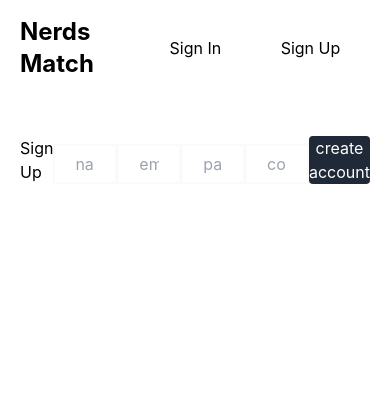
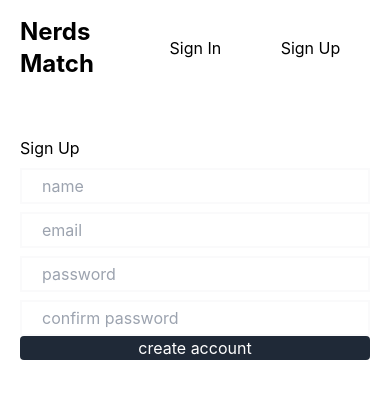
Before and after one commit to lorenzejay/nerds-match, a Next.js app: page /signUp in a window 390 px wide. Shown: the top 398 px of the page. Built offline with nearby package versions, Linux system fonts and the light colour scheme; no server answers.

Commit message:
modified style

```diff
--- a/pages/signUp.js
+++ b/pages/signUp.js
@@ -46,7 +46,7 @@ const SignUp = () => {
     <Layout>
       <PaddingWrapper>
         {error && <p className="text-red-500 text-2xl">{error.message}</p>}
-        <form className="flex lg:flex-col w-full" onSubmit={handleCreateAccount}>
+        <form className="flex flex-col w-full" onSubmit={handleCreateAccount}>
           <h1>Sign Up</h1>
           {formError && <p>{formError}</p>}
           {/* {createAccountSuccess && <p>Successfully Created an account</p>}
```
